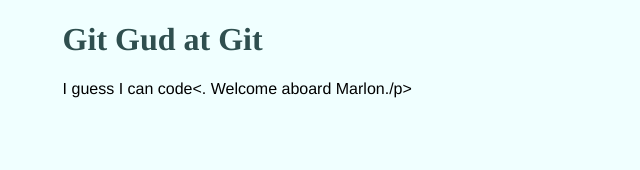
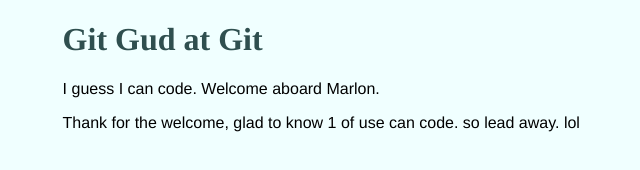
Before and after one commit to JScotty99/Git, a plain HTML site: page index.html in a window 1280 px wide. Shown: the whole page, without its empty margins (135-775 px from the left). Drawn offline with Linux system fonts and the light colour scheme.

Commit message:
i added a <p>

```diff
--- a/index.html
+++ b/index.html
@@ -8,7 +8,8 @@
 <body>
    <div id="container">
     <h1>Git Gud at Git</h1>
-    	<p>I guess I can code<. Welcome aboard Marlon./p>
+    	<p>I guess I can code. Welcome aboard Marlon.</p>
+    	<p>Thank for the welcome, glad to know 1 of use can code. so lead away. lol </p>
 
    </div>
 </body>
```
